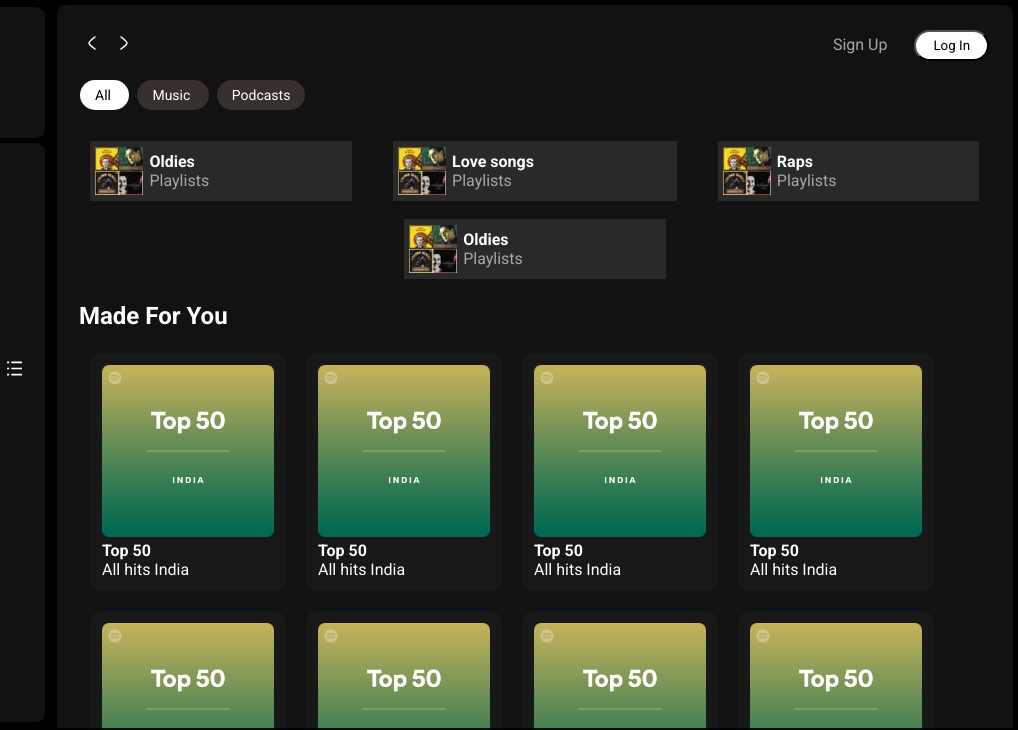
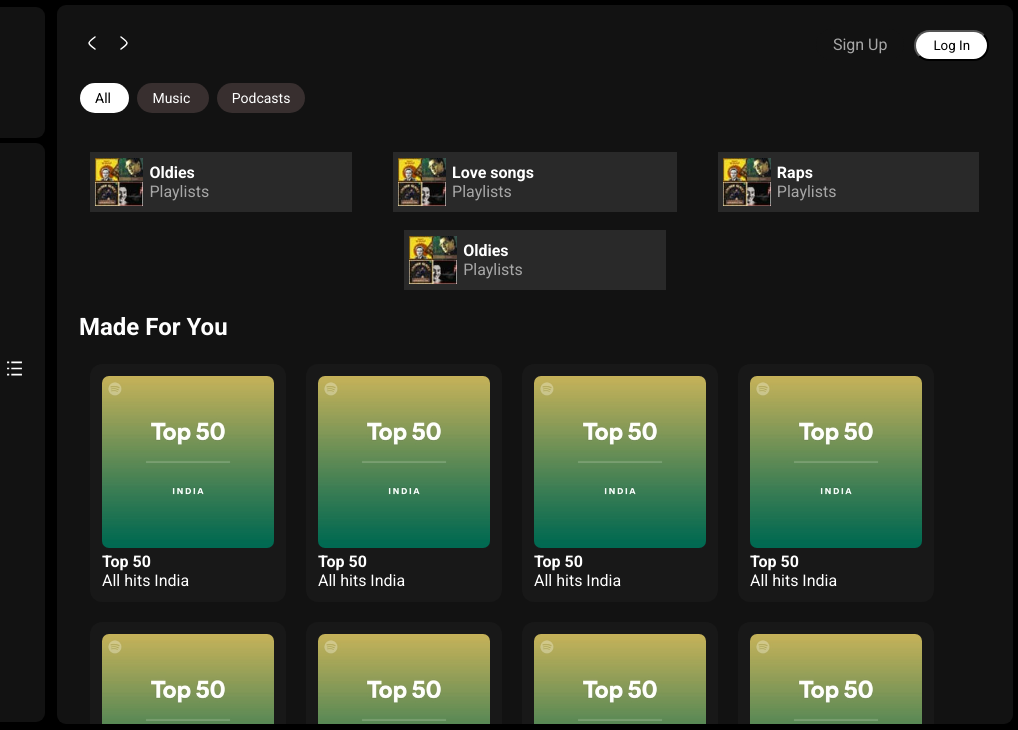
Before and after one commit to Rounak87/Web_music_player, a plain HTML site: page index.html in a window 1280 px wide. Shown: the top 730 px of the page, 262-1280 px from the left. Drawn offline with Linux system fonts and the light colour scheme.

Commit message:
frontend changes

```diff
--- a/index.html
+++ b/index.html
@@ -112,6 +112,7 @@
 
       <div class="right">
         <div class="header">
+          <div class="headnav">
           <div class="nav">
             <div class="navbar">
               <img src="assets/left.svg" alt="back" />
@@ -128,7 +129,7 @@
           <span> Music </span>
           <span> Podcasts </span>
         </div>
-
+      </div>
         <div class="mainpl">
           <div class="playlist plmainwindow">
             <img src="assets/playlistimg.jpeg" alt="playlist" />
--- a/style.css
+++ b/style.css
@@ -197,10 +197,8 @@ body {
 
 .header {
   background-color: #121212;
-  display: flex;
-  justify-content: space-between;
-  flex-wrap: wrap;
-  align-items: center;
+
+
   margin: 0px;
   padding: 8px;
   padding-top: 16px;
@@ -209,7 +207,12 @@ body {
   top: 0;
   z-index: 10;
 }
-
+.headnav{
+  display: flex;
+  justify-content: space-between;
+  flex-wrap: wrap;
+  align-items: center;
+}
 .nav img {
   margin: 2px;
   cursor: pointer;
@@ -251,8 +254,9 @@ body {
 }
 
 .headcapsule {
-  margin-top: 3px;
+  margin-top: 14px;
   margin-bottom: 14px;
+
 }
 
 .headcapsule :first-child {
@@ -290,6 +294,10 @@ body {
   .playbtn {
     opacity: 100%;
   }
+}
+
+.mainbody{
+  max-height: 25vw;
 }
 
 .mainbody h1 {
```
